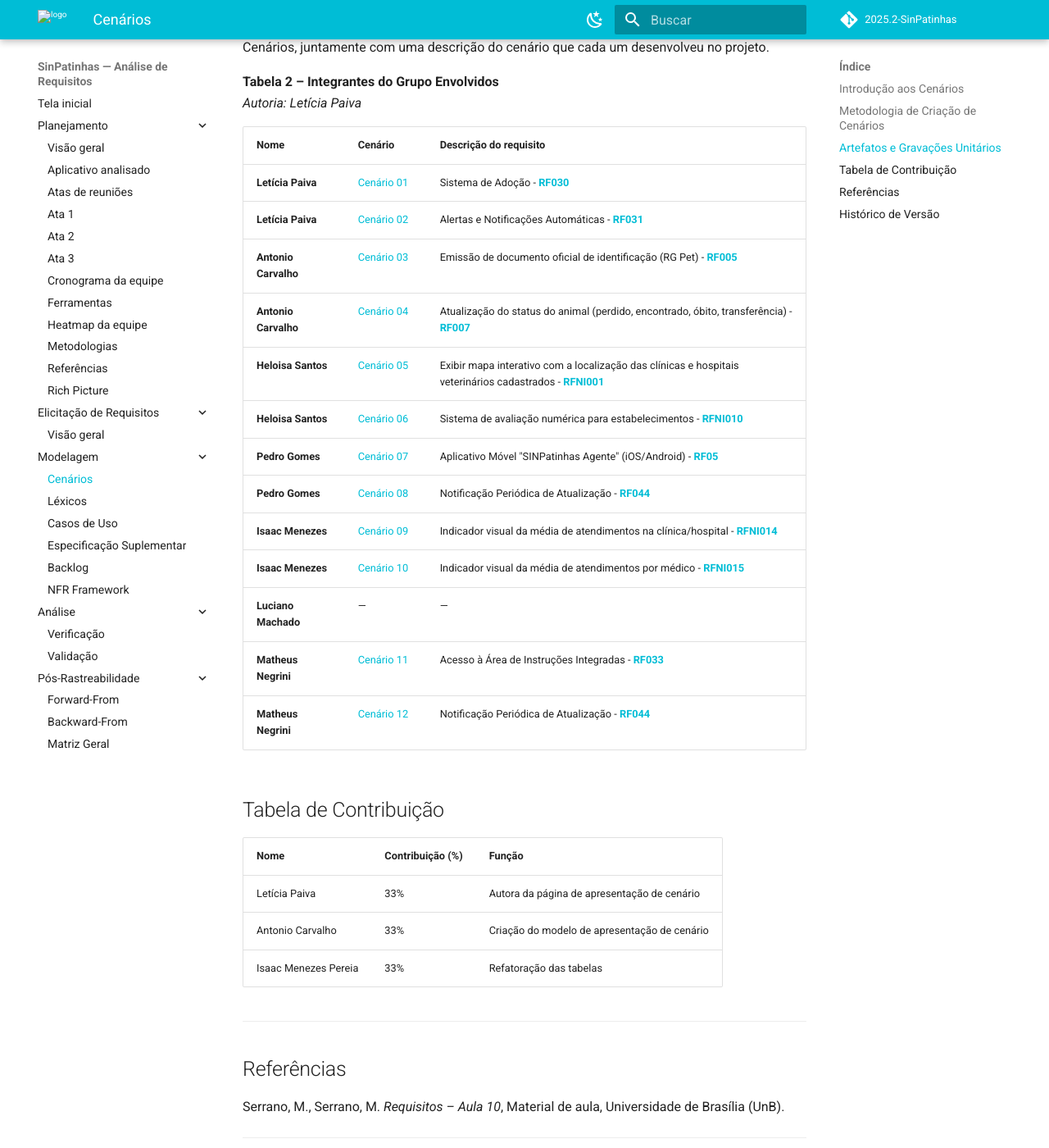
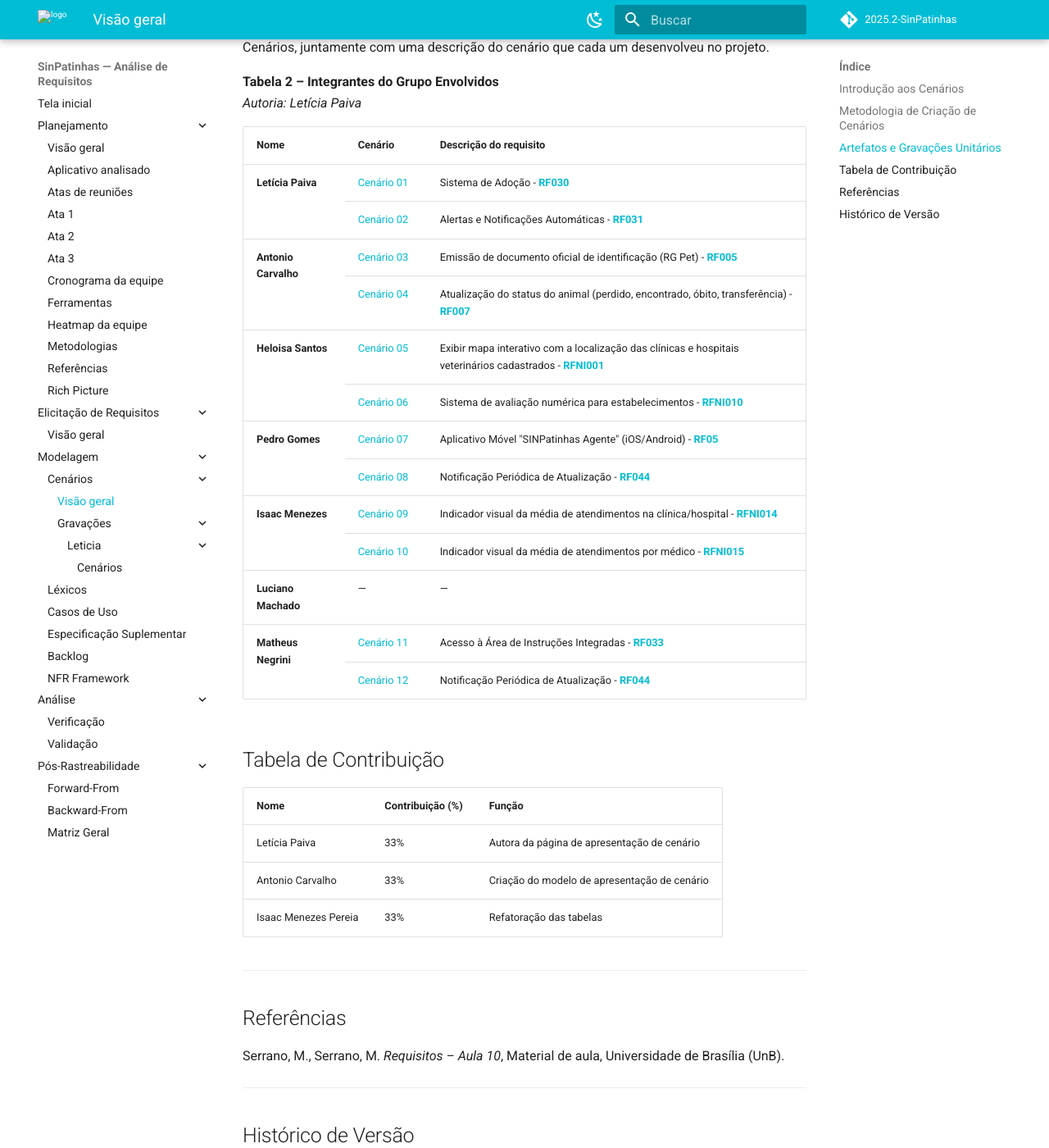
Before and after one commit to Requisitos-de-Software/2025.2-SinPatinhas, an MkDocs documentation site: the page built from docs/modelagem/cenarios.md, in a window 1280 px wide and 1400 px high, scrolled down 1624 px. Shown: the whole window at 82% size. Built offline with MkDocs 1.6.1 and Material for MkDocs 9.7.7, drawn with Linux system fonts in a browser that asks for light colours; comment, search, counter and statistics services are not loaded.

Commit message:
Ajuste de caminho

```diff
--- a/docs/modelagem/cenarios.md
+++ b/docs/modelagem/cenarios.md
@@ -46,21 +46,72 @@
 **Tabela 2 – Integrantes do Grupo Envolvidos**
 *Autoria: Letícia Paiva*
 
-| **Nome**            | **Cenário** | **Descrição do requisito** |
-|---------------------|-------------|-----------------------------|
-| **Letícia Paiva**   | [Cenário 01](/modelagem/gravacoes/leticia/cenarios.md)  | Sistema de Adoção - [**RF030**](/elicitacao/tecnicas_elicitacao/requisitos_elicitados.md) |
-| **Letícia Paiva**   | [Cenário 02](/modelagem/gravacoes/leticia/cenarios.md)  | Alertas e Notificações Automáticas - [**RF031**](/elicitacao/tecnicas_elicitacao/requisitos_elicitados.md) |
-| **Antonio Carvalho**| [Cenário 03](/modelagem/gravacoes/antonio/cenarios.md)  | Emissão de documento oficial de identificação (RG Pet) - [**RF005**](/elicitacao/tecnicas_elicitacao/requisitos_elicitados.md) |
-| **Antonio Carvalho**| [Cenário 04](/modelagem/gravacoes/antonio/cenarios.md)  | Atualização do status do animal (perdido, encontrado, óbito, transferência) - [**RF007**](/elicitacao/tecnicas_elicitacao/requisitos_elicitados.md) |
-| **Heloisa Santos**  | [Cenário 05](/modelagem/gravacoes/heloisa/cenarios.md)  | Exibir mapa interativo com a localização das clínicas e hospitais veterinários cadastrados - [**RFNI001**](/elicitacao/tecnicas_elicitacao/requisitos_elicitados.md) |
-| **Heloisa Santos**  | [Cenário 06](/modelagem/gravacoes/heloisa/cenarios.md)  | Sistema de avaliação numérica para estabelecimentos - [**RFNI010**](/elicitacao/tecnicas_elicitacao/requisitos_elicitados.md) |
-| **Pedro Gomes**     | [Cenário 07](/modelagem/gravacoes/pedro/cenarios.md)  | Aplicativo Móvel "SINPatinhas Agente" (iOS/Android) - [**RF05**](/elicitacao/tecnicas_elicitacao/requisitos_elicitados.md) |
-| **Pedro Gomes**     | [Cenário 08](/modelagem/gravacoes/pedro/cenarios.md)  | Notificação Periódica de Atualização - [**RF044**](/elicitacao/tecnicas_elicitacao/requisitos_elicitados.md) |
-| **Isaac Menezes**   | [Cenário 09](/modelagem/gravacoes/isaac/cenarios.md)  | Indicador visual da média de atendimentos na clínica/hospital - [**RFNI014**](/elicitacao/tecnicas_elicitacao/requisitos_elicitados.md) |
-| **Isaac Menezes**   | [Cenário 10](/modelagem/gravacoes/isaac/cenarios.md)  | Indicador visual da média de atendimentos por médico - [**RFNI015**](/elicitacao/tecnicas_elicitacao/requisitos_elicitados.md) |
-| **Luciano Machado** | —           | — |
-| **Matheus Negrini** | [Cenário 11](/modelagem/gravacoes/mateus/cenarios.md)  | Acesso à Área de Instruções Integradas - [**RF033**](/elicitacao/tecnicas_elicitacao/requisitos_elicitados.md) |
-| **Matheus Negrini** | [Cenário 12](/modelagem/gravacoes/mateus/cenarios.md)  | Notificação Periódica de Atualização - [**RF044**](/elicitacao/tecnicas_elicitacao/requisitos_elicitados.md) |
+<table>
+  <tr>
+    <th>Nome</th>
+    <th>Cenário</th>
+    <th>Descrição do requisito</th>
+  </tr>
+  <tr>
+    <td rowspan="2"><b>Letícia Paiva</b></td>
+    <td><a href="/modelagem/gravacoes/leticia/cenarios/">Cenário 01</a></td>
+    <td>Sistema de Adoção - <a href="/elicitacao/tecnicas_elicitacao/requisitos_elicitados/"><b>RF030</b></a></td>
+  </tr>
+  <tr>
+    <td><a href="/modelagem/gravacoes/leticia/cenarios/">Cenário 02</a></td>
+    <td>Alertas e Notificações Automáticas - <a href="/elicitacao/tecnicas_elicitacao/requisitos_elicitados/"><b>RF031</b></a></td>
+  </tr>
+  <tr>
+    <td rowspan="2"><b>Antonio Carvalho</b></td>
+    <td><a href="/modelagem/gravacoes/antonio/cenarios/">Cenário 03</a></td>
+    <td>Emissão de documento oficial de identificação (RG Pet) - <a href="/elicitacao/tecnicas_elicitacao/requisitos_elicitados/"><b>RF005</b></a></td>
+  </tr>
+  <tr>
+    <td><a href="/modelagem/gravacoes/antonio/cenarios/">Cenário 04</a></td>
+    <td>Atualização do status do animal (perdido, encontrado, óbito, transferência) - <a href="/elicitacao/tecnicas_elicitacao/requisitos_elicitados/"><b>RF007</b></a></td>
+  </tr>
+  <tr>
+    <td rowspan="2"><b>Heloisa Santos</b></td>
+    <td><a href="/modelagem/gravacoes/heloisa/cenarios/">Cenário 05</a></td>
+    <td>Exibir mapa interativo com a localização das clínicas e hospitais veterinários cadastrados - <a href="/elicitacao/tecnicas_elicitacao/requisitos_elicitados/"><b>RFNI001</b></a></td>
+  </tr>
+  <tr>
+    <td><a href="/modelagem/gravacoes/heloisa/cenarios/">Cenário 06</a></td>
+    <td>Sistema de avaliação numérica para estabelecimentos - <a href="/elicitacao/tecnicas_elicitacao/requisitos_elicitados/"><b>RFNI010</b></a></td>
+  </tr>
+  <tr>
+    <td rowspan="2"><b>Pedro Gomes</b></td>
+    <td><a href="/modelagem/gravacoes/pedro/cenarios/">Cenário 07</a></td>
+    <td>Aplicativo Móvel "SINPatinhas Agente" (iOS/Android) - <a href="/elicitacao/tecnicas_elicitacao/requisitos_elicitados/"><b>RF05</b></a></td>
+  </tr>
+  <tr>
+    <td><a href="/modelagem/gravacoes/pedro/cenarios/">Cenário 08</a></td>
+    <td>Notificação Periódica de Atualização - <a href="/elicitacao/tecnicas_elicitacao/requisitos_elicitados/"><b>RF044</b></a></td>
+  </tr>
+  <tr>
+    <td rowspan="2"><b>Isaac Menezes</b></td>
+    <td><a href="/modelagem/gravacoes/isaac/cenarios/">Cenário 09</a></td>
+    <td>Indicador visual da média de atendimentos na clínica/hospital - <a href="/elicitacao/tecnicas_elicitacao/requisitos_elicitados/"><b>RFNI014</b></a></td>
+  </tr>
+  <tr>
+    <td><a href="/modelagem/gravacoes/isaac/cenarios/">Cenário 10</a></td>
+    <td>Indicador visual da média de atendimentos por médico - <a href="/elicitacao/tecnicas_elicitacao/requisitos_elicitados/"><b>RFNI015</b></a></td>
+  </tr>
+  <tr>
+    <td><b>Luciano Machado</b></td>
+    <td>—</td>
+    <td>—</td>
+  </tr>
+  <tr>
+    <td rowspan="2"><b>Matheus Negrini</b></td>
+    <td><a href="/modelagem/gravacoes/mateus/cenarios/">Cenário 11</a></td>
+    <td>Acesso à Área de Instruções Integradas - <a href="/elicitacao/tecnicas_elicitacao/requisitos_elicitados/"><b>RF033</b></a></td>
+  </tr>
+  <tr>
+    <td><a href="/modelagem/gravacoes/mateus/cenarios/">Cenário 12</a></td>
+    <td>Notificação Periódica de Atualização - <a href="/elicitacao/tecnicas_elicitacao/requisitos_elicitados/"><b>RF044</b></a></td>
+  </tr>
+</table>
 
 
 ## Tabela de Contribuição
--- a/mkdocs.yml
+++ b/mkdocs.yml
@@ -75,7 +75,11 @@
   - Elicitação de Requisitos:
     - Visão geral: elicitacao/index.md
   - Modelagem:
-    - Cenários: modelagem/cenarios.md
+    - Cenários:
+      - Visão geral: modelagem/cenarios.md
+      - Gravações:
+        - Leticia:
+          - Cenários: modelagem/gravacoes/leticia/cenarios.md
     - Léxicos: modelagem/lexicos.md
     - Casos de Uso: modelagem/casos_de_uso.md
     - Especificação Suplementar: modelagem/especificacao_suplementar.md
```
